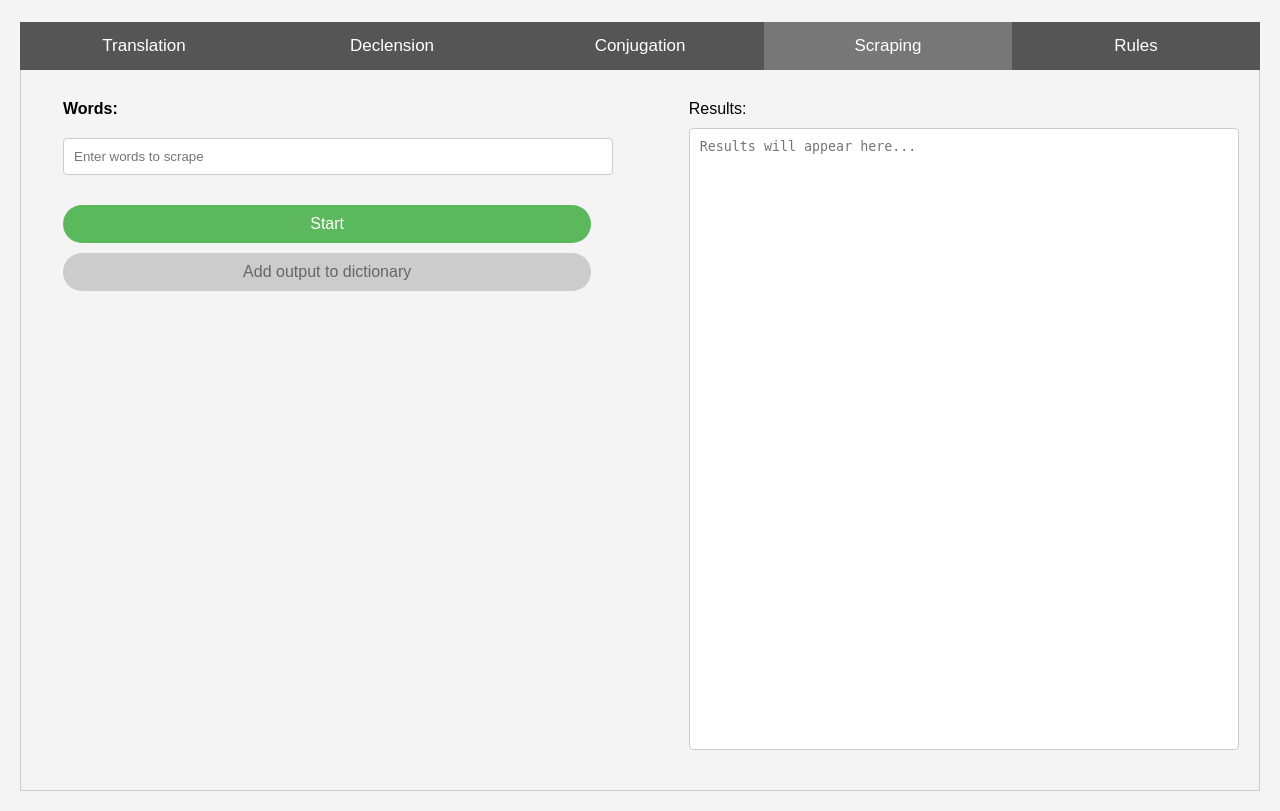
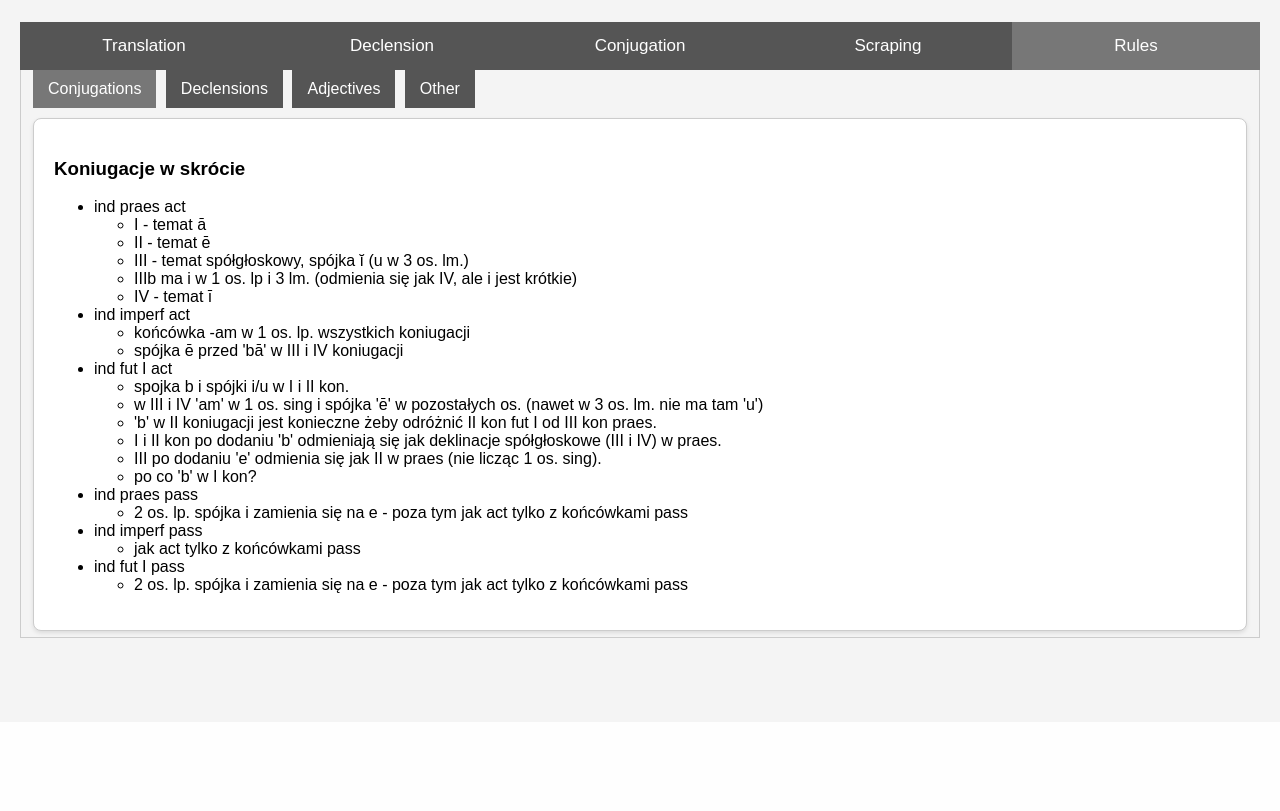
Before and after one commit to PawFran/lang-learning, a Flask app: page / in a window 1280 px wide. Shown: the part 78-889 px from the top of the page. After the commit the page ends 716 px from the top, so only its background shows below. Run offline with Flask 3, Linux system fonts and the light colour scheme.

Commit message:
subtabs for "Rules"

```diff
--- a/static/scripts.js
+++ b/static/scripts.js
@@ -12,10 +12,33 @@ function openTab(evt, tabName) {
     evt.currentTarget.className += " active";
 }
 
+function openSubTab(evt, subTabName) {
+    var i, subTabcontent, subTablinks;
+
+    // Hide all elements with class="sub-tabcontent" by default
+    subTabcontent = document.getElementsByClassName("sub-tabcontent");
+    for (i = 0; i < subTabcontent.length; i++) {
+        subTabcontent[i].style.display = "none";
+    }
+
+    // Remove the class "active" from all subTablinks
+    subTablinks = document.getElementsByClassName("sub-tablink");
+    for (i = 0; i < subTablinks.length; i++) {
+        subTablinks[i].className = subTablinks[i].className.replace(" active", "");
+    }
+
+    // Show the current sub-tab and add an "active" class to the button that opened the sub-tab
+    document.getElementById(subTabName).style.display = "block";
+    evt.currentTarget.className += " active";
+}
+
 // Add to handle default open tab or open specific tab on load
 document.addEventListener("DOMContentLoaded", function() {
 //    document.querySelector('.tablink').click(); // Clicks the first tablink to open
-    document.querySelector('button[onclick="openTab(event, \'Scraping\')"]').click(); // Selects the Scraping tab by default
+    document.querySelector('button[onclick="openTab(event, \'Rules\')"]').click(); // Selects the Scraping tab by default
+});
+document.addEventListener("DOMContentLoaded", function() {
+    document.querySelector('button[onclick="openSubTab(event, \'Conjugations\')"]').click(); // Selects the Conjugations subtab by default
 });
 
 function startTranslationSession() {
--- a/static/styles.css
+++ b/static/styles.css
@@ -228,3 +228,34 @@ button:disabled {
     height: 600px; /* Adjust height as necessary */
     resize: none; /* Disable resizing */
 }
+
+/* Style the sub-tab buttons */
+.sub-tabs {
+    margin-top: 20px;
+}
+
+.sub-tablink {
+    background-color: #555;
+    color: white;
+    border: none;
+    outline: none;
+    cursor: pointer;
+    padding: 10px 15px;
+    font-size: 16px;
+    margin-right: 5px;
+}
+
+.sub-tablink.active {
+    background-color: #777;
+}
+
+/* Style the sub-tab content */
+.sub-tabcontent {
+    display: none;
+    padding: 20px;
+    background-color: #fff;
+    border: 1px solid #ccc;
+    border-radius: 8px;
+    box-shadow: 0 2px 4px rgba(0, 0, 0, 0.1);
+    margin-top: 10px;
+}
--- a/templates/index.html
+++ b/templates/index.html
@@ -131,8 +131,16 @@
     </div>
 
     <div id="Rules" class="tabcontent">
-        <h2>Notes</h2>
+        <!-- Sub-tabs for Rules -->
+        <div class="sub-tabs">
+            <button class="sub-tablink" onclick="openSubTab(event, 'Conjugations')">Conjugations</button>
+            <button class="sub-tablink" onclick="openSubTab(event, 'Declensions')">Declensions</button>
+            <button class="sub-tablink" onclick="openSubTab(event, 'Adjectives')">Adjectives</button>
+            <button class="sub-tablink" onclick="openSubTab(event, 'Other')">Other</button>
+        </div>
 
+        <!-- Content for the sub-tabs -->
+        <div id="Conjugations" class="sub-tabcontent">
             <h3>Koniugacje w skrócie</h3>
             <ul>
                 <li>ind praes act</li>
@@ -170,7 +178,9 @@
                     <li>2 os. lp. spójka i zamienia się na e - poza tym jak act tylko z końcówkami pass</li>
                 </ul>
             </ul>
+        </div>
 
+        <div id="Declensions" class="sub-tabcontent">
             <h3>Deklinacje w skrócie</h3>
             <ul>
                 <li>III spółgłoskowa</li>
@@ -194,7 +204,9 @@
                     <li>pl jak samogłoskowa (gen -ium)</li>
                 </ul>
             </ul>
+        </div>
 
+        <div id="Adjectives" class="sub-tabcontent">
             <h3>Przymiotniki</h3>
             <ul>
                 <li>gradus positivus III deklinacji - wzór samogłoskowy (jak vectigal)</li>
@@ -209,7 +221,9 @@
                 <li>comparativus + quam (fidior quam canis) lub + abl comparationis (fidior cane)</li>
                 <li>superlativus może być połączony z gen partitivus (najwyższy ze wszystkich - omnis altissimus)</li>
             </ul>
+        </div>
 
+        <div id="Other" class="sub-tabcontent">
             <h3>Imiesłów (participium)</h3>
         <ul>
             <li>do tematu praes dodaje się -ns (nom), -ntis (gen)</li>
@@ -240,5 +254,7 @@
         </ul>
         </div>
 
+    </div>
+
 </body>
 </html>
```
Lines whose indentation alone changed are shown as unchanged.
